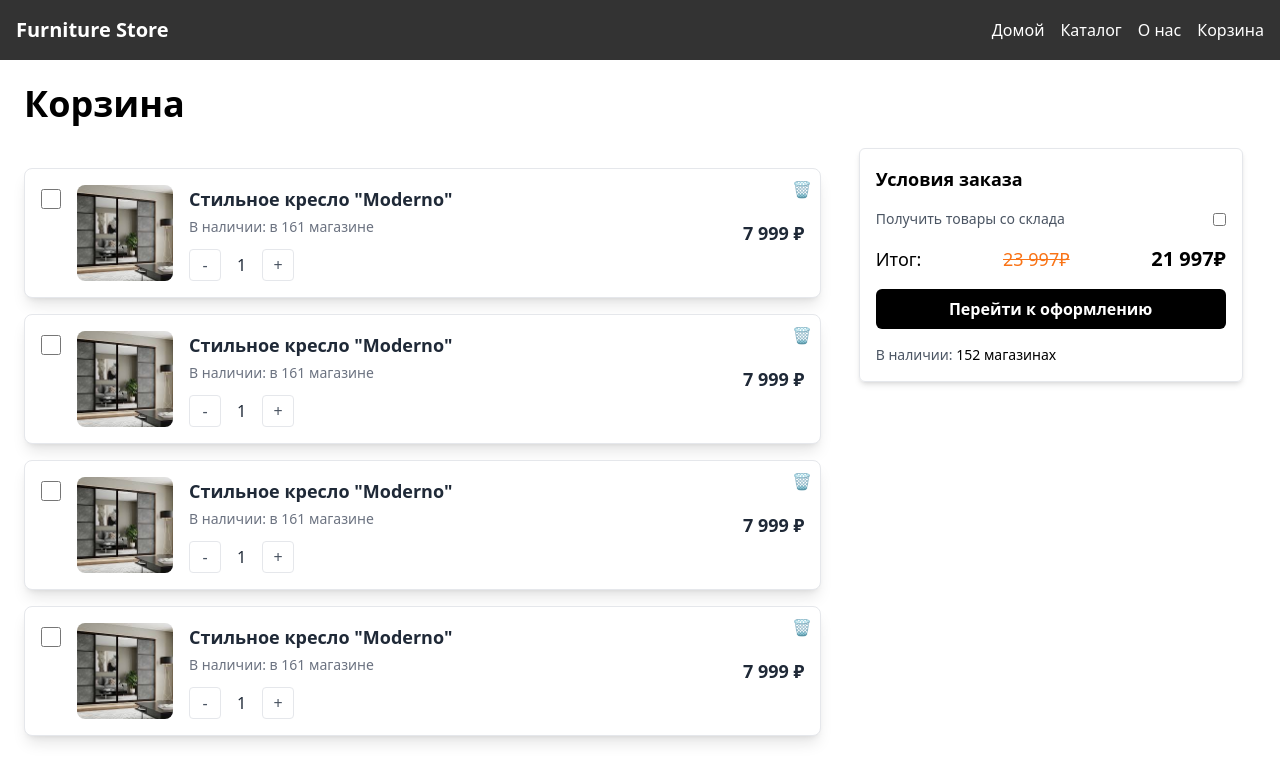
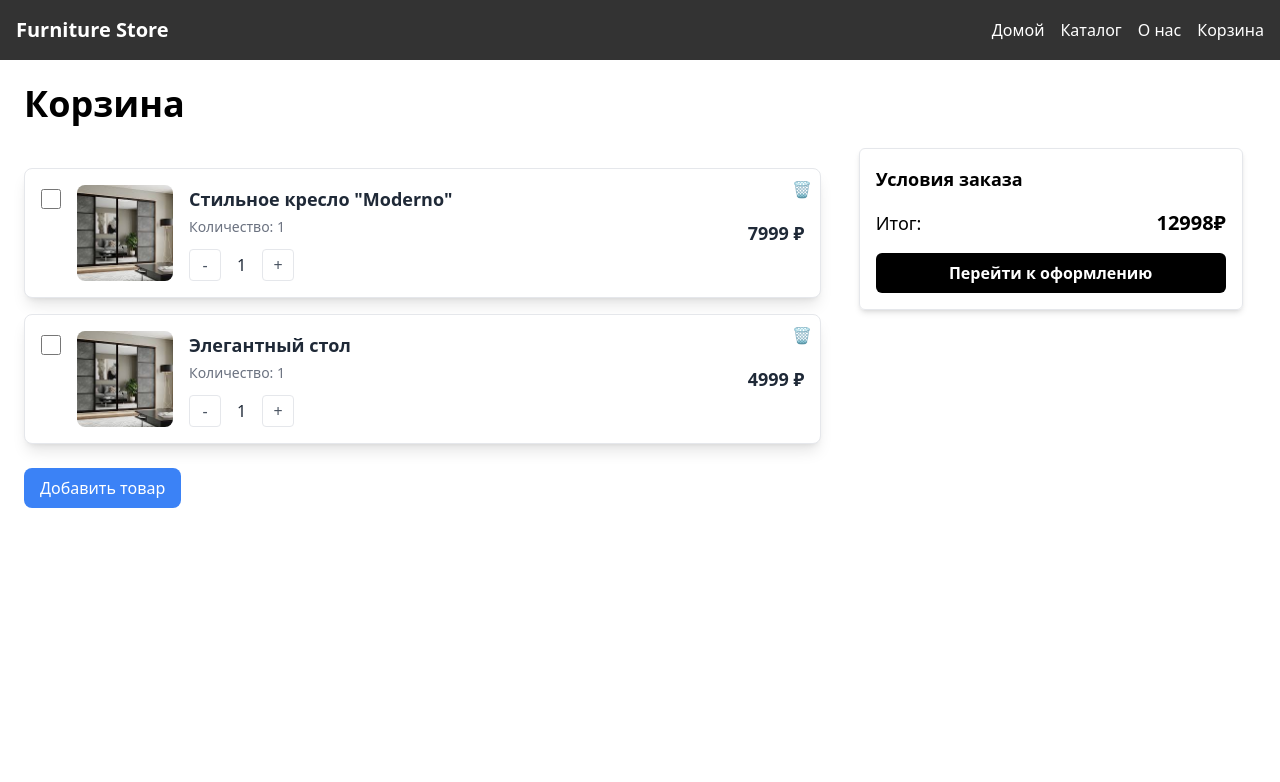
Before and after one commit to IskenderDev/store-mabel, a React (Vite) app: page /basket in a window 1280 px wide. Shown: the top 782 px of the page. Built offline with nearby package versions, Linux system fonts and the light colour scheme.

Commit message:
mb final

```diff
--- a/src/componets/BasketCard.jsx
+++ b/src/componets/BasketCard.jsx
@@ -1,22 +1,14 @@
-import React, { useState } from 'react';
+import React from 'react';
 import furnitureImage from '../assets/basket.jpg';
 
-const BasketCard = ({ onDelete }) => {
-  const [quantity, setQuantity] = useState(1);
-
-  const handleIncrement = () => setQuantity(quantity + 1);
-  const handleDecrement = () => {
-    if (quantity > 1) setQuantity(quantity - 1);
-  };
-
-  const handleDelete = () => {
-    if (onDelete) onDelete();
-  };
+const BasketCard = ({ item, onDelete, onUpdateQuantity }) => {
+  const handleIncrement = () => onUpdateQuantity(item.id, item.quantity + 1);
+  const handleDecrement = () => onUpdateQuantity(item.id, item.quantity - 1);
 
   return (
     <div className="border rounded-lg p-4 shadow-lg bg-white flex flex-col md:flex-row gap-4 items-center relative mt-5">
       <button
-        onClick={handleDelete}
+        onClick={onDelete}
         className="absolute top-2 right-2 text-gray-400 hover:text-red-500 transition duration-300"
         aria-label="Удалить"
       >
@@ -26,15 +18,13 @@ const BasketCard = ({ onDelete }) => {
         <input type="checkbox" className="w-5 h-5 mt-1" />
         <img
           src={furnitureImage}
-          alt="Furniture"
+          alt={item.name}
           className="w-24 h-24 object-cover rounded-lg"
         />
       </div>
       <div className="flex-1">
-        <h3 className="text-lg font-semibold text-gray-800">
-          Стильное кресло "Moderno"
-        </h3>
-        <p className="text-gray-500 text-sm mt-1">В наличии: в 161 магазине</p>
+        <h3 className="text-lg font-semibold text-gray-800">{item.name}</h3>
+        <p className="text-gray-500 text-sm mt-1">Количество: {item.quantity}</p>
         <div className="flex items-center mt-3">
           <button
             onClick={handleDecrement}
@@ -42,7 +32,7 @@ const BasketCard = ({ onDelete }) => {
           >
             -
           </button>
-          <span className="px-4 text-gray-800">{quantity}</span>
+          <span className="px-4 text-gray-800">{item.quantity}</span>
           <button
             onClick={handleIncrement}
             className="w-8 h-8 border rounded text-gray-600 hover:bg-gray-100"
@@ -52,7 +42,9 @@ const BasketCard = ({ onDelete }) => {
         </div>
       </div>
       <div className="flex flex-col items-end">
-        <p className="text-lg font-bold text-gray-800">7 999 ₽</p>
+        <p className="text-lg font-bold text-gray-800">
+          {item.price * item.quantity} ₽
+        </p>
       </div>
     </div>
   );
--- a/src/componets/OrderBasket.jsx
+++ b/src/componets/OrderBasket.jsx
@@ -1,24 +1,16 @@
 import React from 'react';
 
-const OrderBasket = () => {
+const OrderBasket = ({ total }) => {
   return (
     <div className="p-4 border rounded-md shadow-md max-w-sm mx-auto">
       <div className="text-lg font-semibold mb-4">Условия заказа</div>
-      <div className="flex items-center justify-between mb-4">
-        <span className="text-sm text-gray-600">Получить товары со склада</span>
-        <input type="checkbox" className="toggle-input" />
-      </div>
       <div className="flex justify-between items-center text-lg font-medium mb-4">
         <span>Итог:</span>
-        <span className="text-orange-500 line-through">23 997₽</span>
-        <span className="text-xl font-bold">21 997₽</span>
+        <span className="text-xl font-bold">{total}₽</span>
       </div>
       <button className="w-full bg-black text-white font-semibold py-2 rounded-md">
         Перейти к оформлению
       </button>
-      <div className="flex justify-between text-sm text-gray-600 mt-4">
-        <div>В наличии: <span className="text-black">152 магазинах</span></div>
-      </div>
     </div>
   );
 };
--- a/src/componets/Product.jsx
+++ b/src/componets/Product.jsx
@@ -1,26 +1,43 @@
-import React from 'react'
-import prod from '../assets/bed.png'
+import React from 'react';
+import prod from '../assets/bed.png';
 
-const Product = () => {
+const Product = ({ addToCart }) => {
+  const product = {
+    id: 1,
+    name: 'Лофт',
+    price: 70000,
+    description: 'Просторная кровать в стиле лофт с металлическим каркасом и деревянной основой.',
+    image: prod,
+  };
+
   return (
     <div className="flex justify-center pt-5">
-      <div className=" rounded-lg shadow-lg w-60 overflow-hidden relative">
+      <div className="rounded-lg shadow-lg w-60 overflow-hidden relative">
         <div className="relative">
-          <img src={prod} alt="Лофт" className="w-full h-48 object-cover rounded-t-lg" />
+          <img
+            src={product.image}
+            alt={product.name}
+            className="w-full h-48 object-cover rounded-t-lg"
+          />
           <div className="bg-gradient-to-t w-full">
-            <p className="text-black text-lg font-semibold">Лофт</p>
+            <p className="text-black text-lg font-semibold">{product.name}</p>
           </div>
         </div>
         <div className="p-4">
-          <p className="text-gray-700 text-sm">Просторная кровать в стиле лофт с металлическим каркасом и деревянной основой.</p>
+          <p className="text-gray-700 text-sm">{product.description}</p>
         </div>
         <div className="flex justify-between items-center p-4 border-t border-gray-200">
-          <p className="text-lg font-semibold text-gray-800">70 000 ₽</p>
-          <button className="bg-primary text-white px-4 py-2 rounded-lg hover:bg-primary-dark focus:outline-none">В корзину</button>
+          <p className="text-lg font-semibold text-gray-800">{product.price} ₽</p>
+          <button
+            className="bg-primary text-white px-4 py-2 rounded-lg hover:bg-primary-dark focus:outline-none"
+            onClick={() => addToCart(product)}
+          >
+            В корзину
+          </button>
         </div>
       </div>
     </div>
-  )
-}
+  );
+};
 
-export default Product
+export default Product;
--- a/src/pages/Basket/Basket.jsx
+++ b/src/pages/Basket/Basket.jsx
@@ -1,9 +1,41 @@
-import React from 'react';
+import React, { useState } from 'react';
 import BasketCard from '../../componets/BasketCard';
 import OrderBasket from '../../componets/OrderBasket';
-import Header from '../../componets/Header'
+import Header from '../../componets/Header';
 
 const Basket = () => {
+  const [cartItems, setCartItems] = useState([
+    { id: 1, name: 'Стильное кресло "Moderno"', price: 7999, quantity: 1 },
+    { id: 2, name: 'Элегантный стол', price: 4999, quantity: 1 },
+  ]);
+
+  const handleDelete = (id) => {
+    setCartItems(cartItems.filter((item) => item.id !== id));
+  };
+
+  const handleAddItem = () => {
+    const newItem = {
+      id: Date.now(),
+      name: 'Новый товар',
+      price: 2999,
+      quantity: 1,
+    };
+    setCartItems([...cartItems, newItem]);
+  };
+
+  const handleUpdateQuantity = (id, quantity) => {
+    setCartItems(
+      cartItems.map((item) =>
+        item.id === id ? { ...item, quantity: Math.max(quantity, 1) } : item
+      )
+    );
+  };
+
+  const total = cartItems.reduce(
+    (sum, item) => sum + item.price * item.quantity,
+    0
+  );
+
   return (
     <>
       <Header />
@@ -11,14 +43,26 @@ const Basket = () => {
         <div className="text-4xl font-bold mb-6">Корзина</div>
         <div className="flex flex-col lg:flex-row gap-6">
           <div className="flex-1 space-y-4">
-          <BasketCard />
-          <BasketCard />
-          <BasketCard />
-          <BasketCard />
+            {cartItems.map((item) => (
+              <BasketCard
+                key={item.id}
+                item={item}
+                onDelete={() => handleDelete(item.id)}
+                onUpdateQuantity={handleUpdateQuantity}
+              />
+            ))}
           </div>
           <div className="w-full lg:w-1/3">
-          <OrderBasket />
+            <OrderBasket total={total} />
           </div>
+        </div>
+        <div className="mt-6">
+          <button
+            onClick={handleAddItem}
+            className="bg-blue-500 text-white px-4 py-2 rounded-lg hover:bg-blue-600"
+          >
+            Добавить товар
+          </button>
         </div>
       </div>
     </>
--- a/src/pages/Catalog/Catalog.jsx
+++ b/src/pages/Catalog/Catalog.jsx
@@ -1,8 +1,25 @@
-import React from 'react'
+import React, { useState } from 'react'
 import Product from '../../componets/Product'
 import Header from '../../componets/Header'
 
 const Catalog = () => {
+
+  const [cartItems, setCartItems] = useState([]);
+
+  const addToCart = (product) => {
+    const existingProduct = cartItems.find((item) => item.id === product.id);
+    if (existingProduct) {
+      setCartItems(
+        cartItems.map((item) =>
+          item.id === product.id
+            ? { ...item, quantity: item.quantity + 1 }
+            : item
+        )
+      );
+    } else {
+      setCartItems([...cartItems, { ...product, quantity: 1 }]);
+    }
+  };
 
   return (
     <>
@@ -12,16 +29,15 @@ const Catalog = () => {
         Каталог
       </div>
       <div className='grid gap-5 grid-cols-[repeat(auto-fill,minmax(260px,1fr))] w-[1380px]'>
-        <Product />
-        <Product />
-        <Product />
-        <Product />
-        <Product />
-        <Product />
-        <Product />
-        <Product />
-        <Product />
-        <Product />
+      <Product addToCart={addToCart} />
+      <Product addToCart={addToCart} />
+      <Product addToCart={addToCart} />
+      <Product addToCart={addToCart} />
+      <Product addToCart={addToCart} />
+      <Product addToCart={addToCart} />
+      <Product addToCart={addToCart} />
+      <Product addToCart={addToCart} />
+
       </div>
     </div>
     </>
```
Lines whose indentation alone changed are shown as unchanged.
